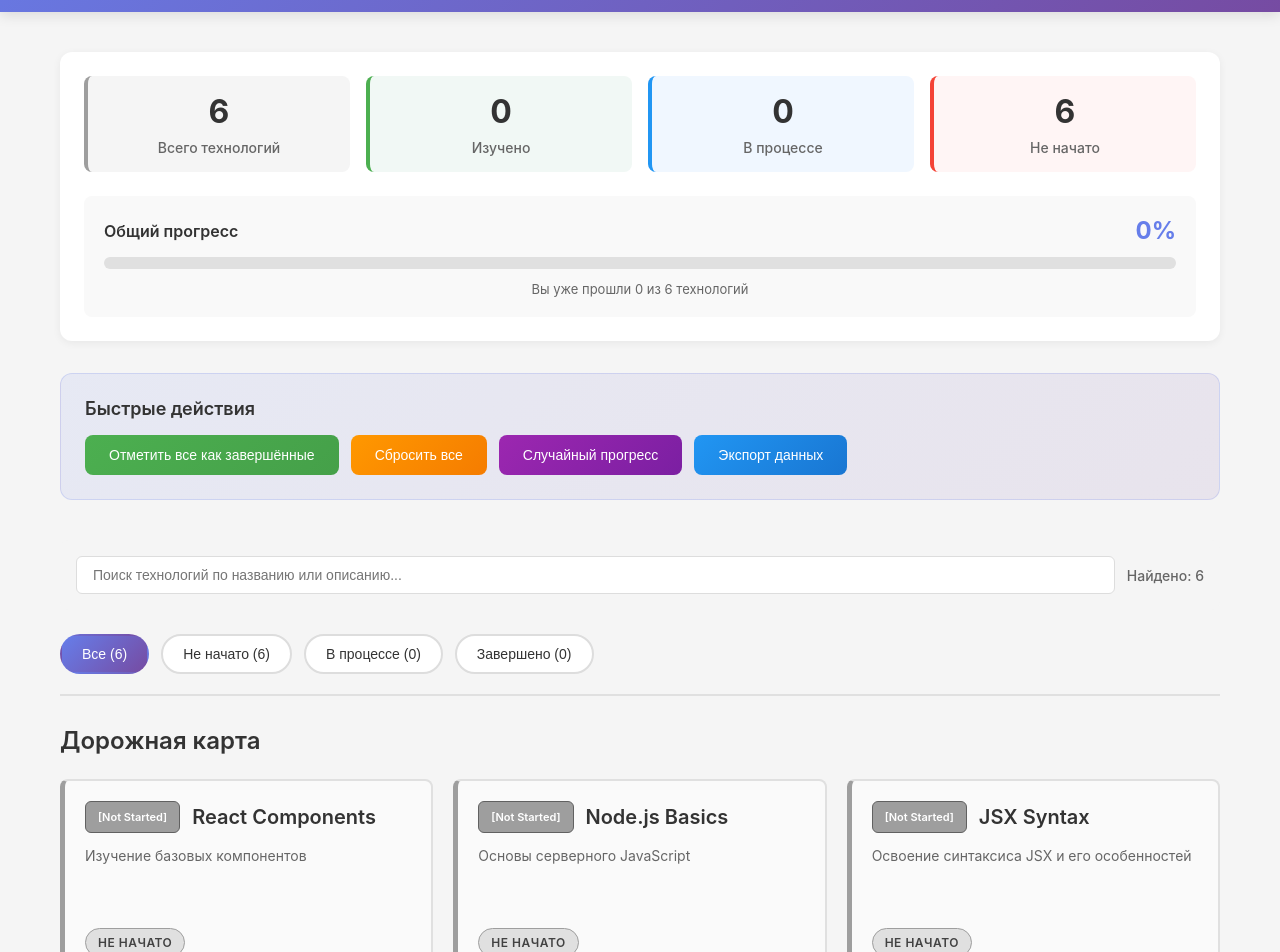
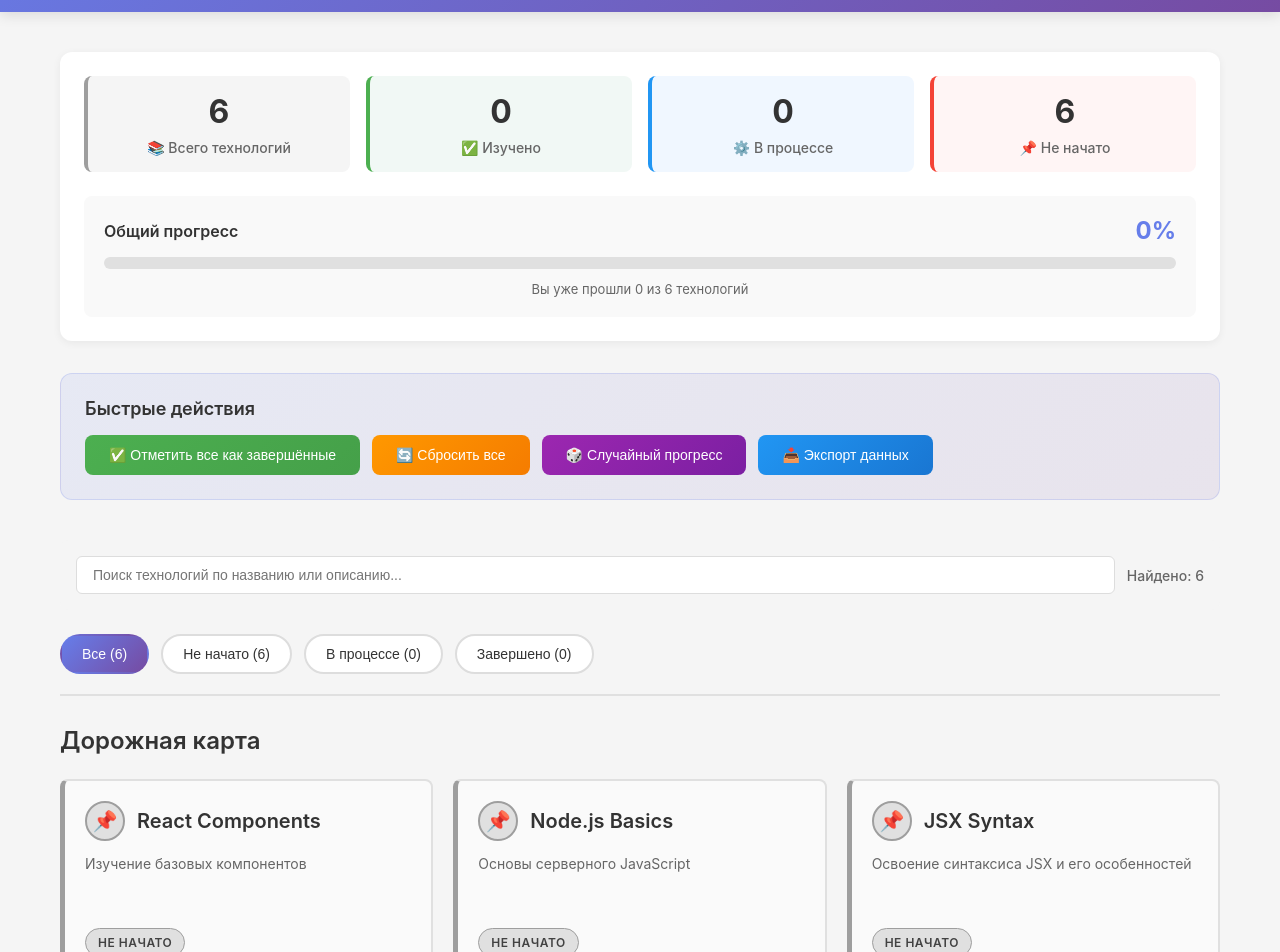
Before and after one commit to daniildddd/frontend-backend-React, a React (Vite) app: page / in a window 1280 px wide. Shown: the part 200-1152 px from the top of the page. Built offline with nearby package versions, Linux system fonts and the light colour scheme.

Commit message:
update: add emojis to UI

```diff
--- a/src/components/ProgressHeader.jsx
+++ b/src/components/ProgressHeader.jsx
@@ -22,22 +22,22 @@ function ProgressHeader({ technologies }) {
 			<div className='progress-header__stats'>
 				<div className='stat-card stat-card--total'>
 					<div className='stat-card__number'>{totalCount}</div>
-					<div className='stat-card__label'>Всего технологий</div>
+					<div className='stat-card__label'>📚 Всего технологий</div>
 				</div>
 
 				<div className='stat-card stat-card--completed'>
 					<div className='stat-card__number'>{completedCount}</div>
-					<div className='stat-card__label'>Изучено</div>
+					<div className='stat-card__label'>✅ Изучено</div>
 				</div>
 
 				<div className='stat-card stat-card--in-progress'>
 					<div className='stat-card__number'>{inProgressCount}</div>
-					<div className='stat-card__label'>В процессе</div>
+					<div className='stat-card__label'>⚙️ В процессе</div>
 				</div>
 
 				<div className='stat-card stat-card--not-started'>
 					<div className='stat-card__number'>{notStartedCount}</div>
-					<div className='stat-card__label'>Не начато</div>
+					<div className='stat-card__label'>📌 Не начато</div>
 				</div>
 			</div>
 
--- a/src/components/QuickActions.jsx
+++ b/src/components/QuickActions.jsx
@@ -28,25 +28,25 @@ function QuickActions({
 					className='quick-action-btn quick-action-btn--complete'
 					onClick={onMarkAllComplete}
 				>
-					Отметить все как завершённые
+					✅ Отметить все как завершённые
 				</button>
 				<button
 					className='quick-action-btn quick-action-btn--reset'
 					onClick={onResetAll}
 				>
-					Сбросить все
+					🔄 Сбросить все
 				</button>
 				<button
 					className='quick-action-btn quick-action-btn--random'
 					onClick={onRandomNext}
 				>
-					Случайный прогресс
+					🎲 Случайный прогресс
 				</button>
 				<button
 					className='quick-action-btn quick-action-btn--export'
 					onClick={handleExport}
 				>
-					Экспорт данных
+					📥 Экспорт данных
 				</button>
 			</div>
 			<Modal
--- a/src/components/TechnologyCard.css
+++ b/src/components/TechnologyCard.css
@@ -63,34 +63,28 @@
 	display: flex;
 	align-items: center;
 	justify-content: center;
-	min-width: 50px;
-	height: auto;
-	padding: 8px 12px;
-	border-radius: 6px;
-	font-weight: 600;
-	font-size: 11px;
+	width: 40px;
+	height: 40px;
+	border-radius: 50%;
+	font-weight: bold;
+	font-size: 20px;
 	flex-shrink: 0;
-	white-space: nowrap;
-	text-align: center;
 }
 
 .technology-card__icon--completed {
-	background: #4caf50;
-	color: white;
-	border: 1px solid #2e7d32;
+	background: #c8e6c9;
+	border: 2px solid #4caf50;
 }
 
 .technology-card__icon--in-progress {
-	background: #2196f3;
-	color: white;
-	border: 1px solid #1565c0;
+	background: #bbdefb;
+	border: 2px solid #2196f3;
 	animation: pulse 1.5s ease-in-out infinite;
 }
 
 .technology-card__icon--not-started {
-	background: #9e9e9e;
-	color: white;
-	border: 1px solid #616161;
+	background: #e0e0e0;
+	border: 2px solid #9e9e9e;
 }
 
 /* Описание */
--- a/src/components/TechnologyCard.jsx
+++ b/src/components/TechnologyCard.jsx
@@ -13,13 +13,13 @@ function TechnologyCard({ id, title, description, status, onStatusChange }) {
 	const getStatusIcon = () => {
 		switch (status) {
 			case 'completed':
-				return '[Done]'
+				return '✅'
 			case 'in-progress':
-				return '[In Progress]'
+				return '⚙️'
 			case 'not-started':
-				return '[Not Started]'
+				return '📌'
 			default:
-				return '[?]'
+				return '❓'
 		}
 	}
 
```
